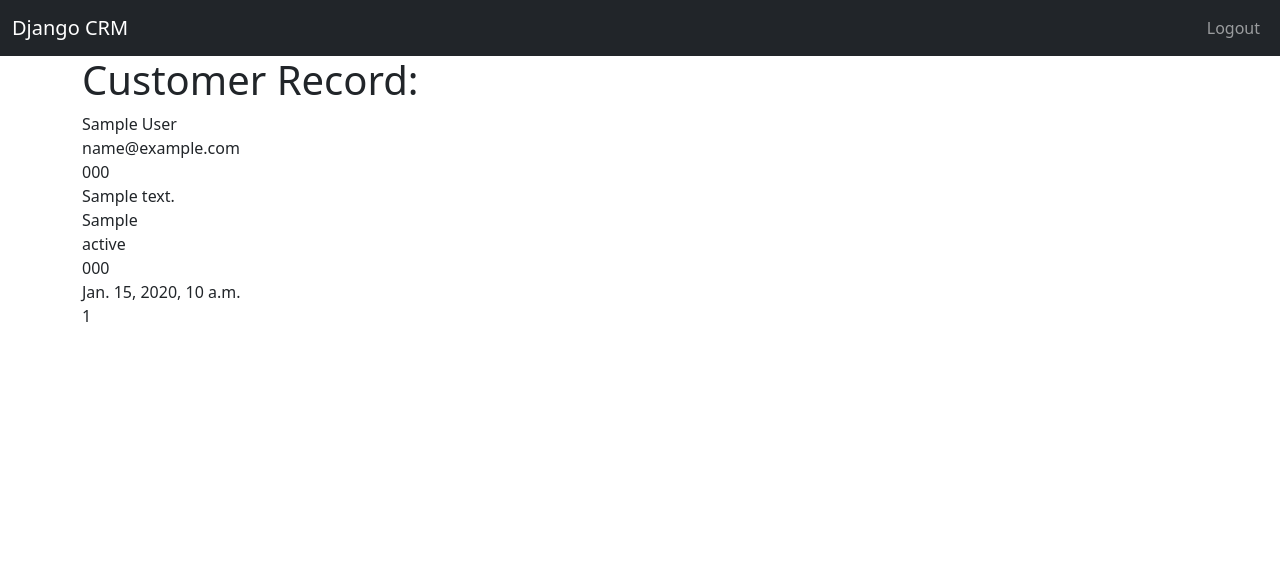
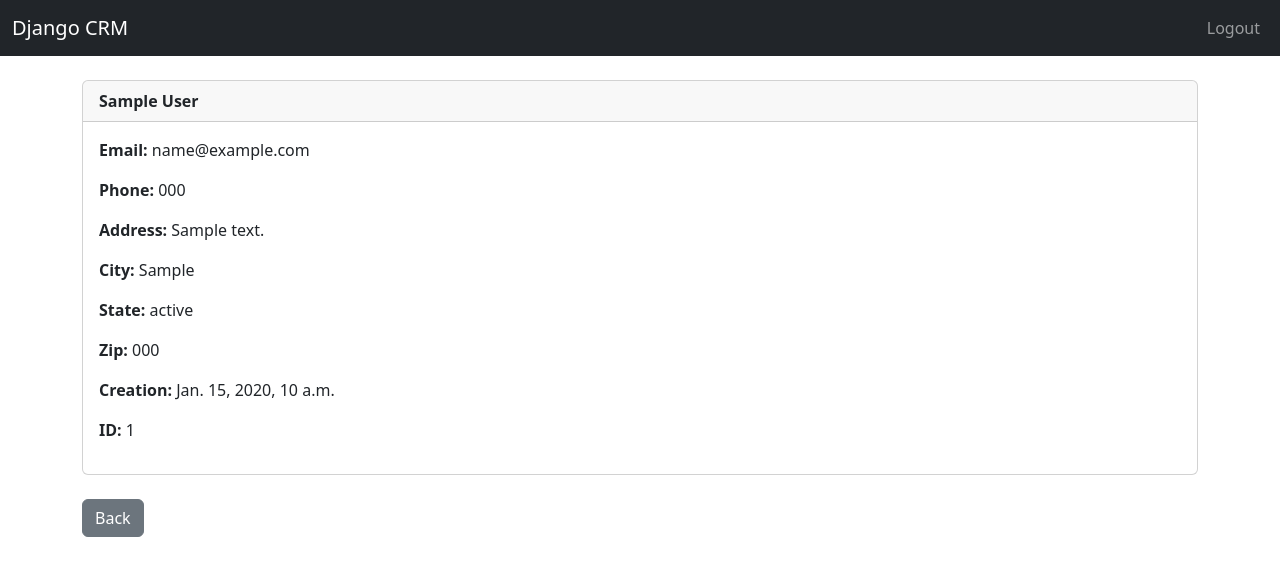
Before and after one commit to golso4243/Django-CRM, a Django app: page /record/1 in a window 1280 px wide. Shown: the top 576 px of the page. Run offline with Django 5.2, Linux system fonts and the light colour scheme; a user stored in the database is signed in; tables that the repository leaves empty hold one stand-in row (values such as "Sample post").

Commit message:
Bootstrap Card for Record Implementation

```diff
--- a/crm/templates/home.html
+++ b/crm/templates/home.html
@@ -40,6 +40,7 @@
 
 {% else %}
 <div class="col-md-6 offset-md-3">
+  <br />
   <h1>Login</h1>
   <br />
   <form method="POST" action=" {% url 'home' %}">
--- a/crm/templates/record.html
+++ b/crm/templates/record.html
@@ -1,17 +1,24 @@
 {% extends 'base.html' %}
 
 {% block content %}
-
-<h1>Customer Record:</h1>
-
-    {{ customer_record.first_name }} {{ customer_record.last_name }}<br />
-    {{ customer_record.email }}<br />
-    {{ customer_record.phone }}<br />
-    {{ customer_record.address }}<br />
-    {{ customer_record.city }}<br />
-    {{ customer_record.state }}<br />
-    {{ customer_record.zip_code }}<br />
-    {{ customer_record.created_at }}<br />
-    {{ customer_record.id }}<br />
+<br />
+<div class="card">
+    <div class="card-header">
+        <strong>{{ customer_record.first_name }} {{ customer_record.last_name }}</strong>
+    </div>
+    <div class="card-body">
+        <p class="card-text"><strong>Email: </strong>{{ customer_record.email }}</p>
+        <p class="card-text"><strong>Phone: </strong>{{ customer_record.phone }}</p>
+        <p class="card-text"><strong>Address: </strong>{{ customer_record.address }}</p>
+        <p class="card-text"><strong>City: </strong>{{ customer_record.city }}</p>
+        <p class="card-text"><strong>State: </strong>{{ customer_record.state }}</p>
+        <p class="card-text"><strong>Zip: </strong>{{ customer_record.zip_code }}</p>
+        <p class="card-text"><strong>Creation: </strong>{{ customer_record.created_at }}</p>
+        <p class="card-text"><strong>ID: </strong>{{ customer_record.id }}</p>
+      </p>
+    </div>
+  </div>
+  <br />
+  <a href="{% url 'home' %}" class="btn btn-secondary">Back</a>
 
 {% endblock %}
--- a/crm/templates/register.html
+++ b/crm/templates/register.html
@@ -3,6 +3,7 @@
 {% block content%}
 
 <div class="col-md-6 offset-md-3">
+    <br />
     <h1>Register</h1>
     <br />
 
```
